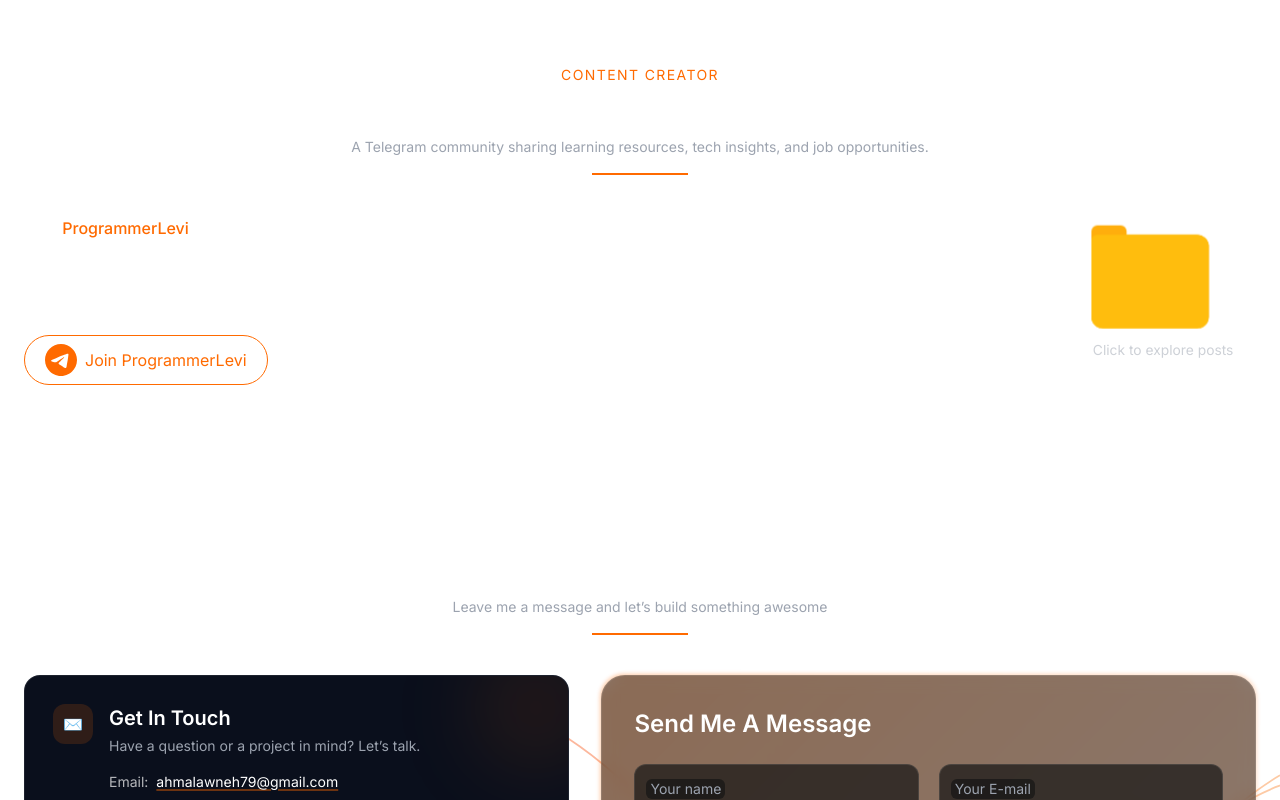
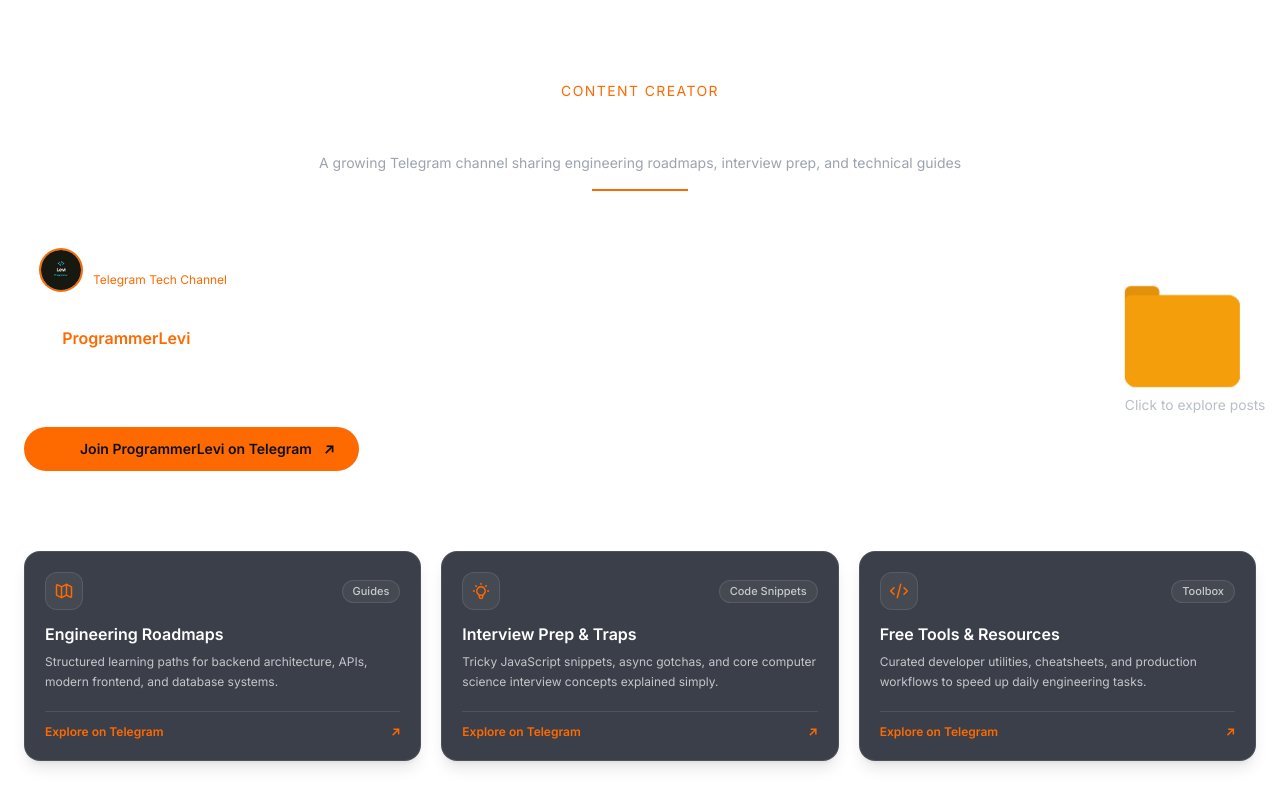
Before and after one commit to a7mad1112/personal-site, a React (Vite) app: page / in a window 1280 px wide. Shown: the part 8520-9320 px from the top of the page. Built offline with nearby package versions, Linux system fonts and the light colour scheme.

Commit message:
feat(content-creator): add prominent Telegram CTA, mobile-friendly topic cards, and optimize 3D folder

```diff
--- a/src/components/sections/ContentCreator.jsx
+++ b/src/components/sections/ContentCreator.jsx
@@ -3,6 +3,72 @@
 import SectionHeader from "../layout/SectionHeader.jsx";
 import Folder from "../ui/folder/Folder.jsx";
 import { telegramPosts } from "../../data/telegramPosts.js";
+
+const CHANNEL_TOPICS = [
+  {
+    title: "Engineering Roadmaps",
+    tag: "Guides",
+    desc: "Structured learning paths for backend architecture, APIs, modern frontend, and database systems.",
+    icon: (
+      <svg
+        className="w-5 h-5 text-[var(--accent)]"
+        fill="none"
+        viewBox="0 0 24 24"
+        stroke="currentColor"
+      >
+        <path
+          strokeLinecap="round"
+          strokeLinejoin="round"
+          strokeWidth={1.8}
+          d="M9 20l-5.447-2.724A1 1 0 013 16.382V5.618a1 1 0 011.447-.894L9 7m0 13l6-3m-6 3V7m6 10l4.553 2.276A1 1 0 0021 18.382V7.618a1 1 0 00-.553-.894L15 4m0 13V4m0 0L9 7"
+        />
+      </svg>
+    ),
+    link: "https://t.me/ProgrammerLevi",
+  },
+  {
+    title: "Interview Prep & Traps",
+    tag: "Code Snippets",
+    desc: "Tricky JavaScript snippets, async gotchas, and core computer science interview concepts explained simply.",
+    icon: (
+      <svg
+        className="w-5 h-5 text-[var(--accent)]"
+        fill="none"
+        viewBox="0 0 24 24"
+        stroke="currentColor"
+      >
+        <path
+          strokeLinecap="round"
+          strokeLinejoin="round"
+          strokeWidth={1.8}
+          d="M9.663 17h4.673M12 3v1m6.364 1.636l-.707.707M21 12h-1M4 12H3m3.343-5.657l-.707-.707m2.828 9.9a5 5 0 117.072 0l-.548.547A3.374 3.374 0 0014 18.469V19a2 2 0 11-4 0v-.531c0-.895-.356-1.754-.988-2.386l-.548-.547z"
+        />
+      </svg>
+    ),
+    link: "https://t.me/ProgrammerLevi/80",
+  },
+  {
+    title: "Free Tools & Resources",
+    tag: "Toolbox",
+    desc: "Curated developer utilities, cheatsheets, and production workflows to speed up daily engineering tasks.",
+    icon: (
+      <svg
+        className="w-5 h-5 text-[var(--accent)]"
+        fill="none"
+        viewBox="0 0 24 24"
+        stroke="currentColor"
+      >
+        <path
+          strokeLinecap="round"
+          strokeLinejoin="round"
+          strokeWidth={1.8}
+          d="M10 20l4-16m4 4l4 4-4 4M6 16l-4-4 4-4"
+        />
+      </svg>
+    ),
+    link: "https://t.me/ProgrammerLevi/82",
+  },
+];
 
 export default function ContentCreator() {
   const rm = useReducedMotion();
@@ -11,11 +77,13 @@
     visible: {
       opacity: 1,
       y: 0,
-      transition: { duration: 0.5, ease: "easeOut" },
+      transition: { duration: 0.45, ease: "easeOut" },
     },
   };
 
-  const folderItems = telegramPosts.map((p) => (
+  const folderItems = telegramPosts.map((p) => {
+    const imgSrc = p.img.startsWith("/") ? p.img : `/${p.img}`;
+    return (
       <a
         key={p.link}
         href={p.link}
@@ -23,21 +91,22 @@
         rel="noopener noreferrer"
         title={p.name}
         aria-label={p.name}
-      className="block w-full h-full "
+        className="block w-full h-full"
       >
         <div className="w-full h-full rounded-[12px] overflow-hidden">
           <img
-          src={p.img}
+            src={imgSrc}
             alt={p.name}
             draggable={false}
             className="w-full h-full object-cover align-middle"
           />
         </div>
       </a>
-  ));
+    );
+  });
 
   return (
-    <section id="content" className="py-20 relative">
+    <section id="content" className="py-24 relative">
       <Container>
         <motion.div
           variants={fadeUp}
@@ -47,48 +116,67 @@
         >
           <SectionHeader
             kicker="Content Creator"
-            title="ProgrammerLevi Channel"
-            subtitle="A Telegram community sharing learning resources, tech insights, and job opportunities."
+            title="ProgrammerLevi Community"
+            subtitle="A growing Telegram channel sharing engineering roadmaps, interview prep, and technical guides"
           />
 
-          <div className="mt-10 flex flex-col md:flex-row items-center justify-between gap-8">
-            {/* Left text block */}
-            <motion.div
-              className="flex-1 space-y-4 text-[var(--muted)]"
-              variants={fadeUp}
-            >
-              <p className="text-white/90 leading-relaxed">
+          {/* ── Top Hero Block: Intro & Action + Desktop Folder ── */}
+          <div className="mt-12 grid lg:grid-cols-12 gap-8 lg:gap-12 items-center">
+            {/* Left Column: Info & Action */}
+            <div className="lg:col-span-7 space-y-6">
+              {/* Channel Header Pill */}
+              <div className="inline-flex items-center gap-3 rounded-2xl bg-white/5 border border-white/10 px-4 py-2.5">
+                <img
+                  src="/telegram/programmerLevi.png"
+                  alt="ProgrammerLevi"
+                  className="w-10 h-10 rounded-full object-cover ring-2 ring-[var(--accent)]"
+                  loading="lazy"
+                />
+                <div>
+                  <h4 className="text-sm font-bold text-white">
+                    ProgrammerLevi
+                  </h4>
+                  <p className="text-xs text-[var(--accent)]">
+                    Telegram Tech Channel
+                  </p>
+                </div>
+              </div>
+
+              <p className="text-white/80 leading-relaxed text-sm sm:text-base">
                 I run{" "}
-                <span className="text-[var(--accent)] font-medium">
+                <span className="text-[var(--accent)] font-semibold">
                   ProgrammerLevi
                 </span>
-                , a growing Telegram channel dedicated to helping students and
-                developers stay updated with technical content, tutorials, and
-                real-world opportunities. The goal is to empower learners with
-                valuable resources and bridge the gap between education and the
-                tech industry.
+                , a growing community dedicated to helping aspiring developers
+                and university students master core software concepts, tackle
+                technical interview questions, and discover modern engineering
+                tools.
               </p>
 
+              {/* Prominent Call to Action */}
+              <div>
                 <a
                   href="https://t.me/ProgrammerLevi"
                   target="_blank"
                   rel="noopener noreferrer"
-                className="inline-flex items-center gap-2 rounded-full border border-[var(--accent)] px-5 py-2 text-[var(--accent)] transition-all"
+                  className="inline-flex items-center gap-3 rounded-full bg-[var(--accent)] px-6 py-3 text-sm font-bold text-[#0b0f19] hover:opacity-95 hover:shadow-lg hover:shadow-[var(--accent)]/20 transition-all cursor-pointer group"
                 >
                   <img
-                  src="telegram/telegram.svg"
+                    src="/telegram/telegram.svg"
                     alt="Telegram"
-                  className="h-8 w-8"
+                    className="h-5 w-5"
                     loading="lazy"
                   />
-                Join ProgrammerLevi
+                  <span>Join ProgrammerLevi on Telegram</span>
+                  <span className="group-hover:translate-x-0.5 transition-transform">
+                    ↗
+                  </span>
                 </a>
-            </motion.div>
+              </div>
+            </div>
 
-            <motion.div
-              className="flex-1 flex justify-center md:justify-end mr-8"
-              variants={fadeUp}
-            >
+            {/* Right Column: 3D Folder (Visible on desktop) */}
+            <div className="hidden lg:flex lg:col-span-5 justify-center lg:justify-end">
               <Folder
                 size={1.15}
                 color="#F59E0B"
@@ -97,7 +185,51 @@
                 showHint={true}
                 hintText="Click to explore posts"
               />
-            </motion.div>
+            </div>
+          </div>
+
+          {/* ── Topic Preview Cards (Responsive on Mobile & Desktop) ── */}
+          <div className="mt-12">
+            <h4 className="text-xs uppercase tracking-widest font-semibold text-white/50 mb-4">
+              Popular Channel Topics
+            </h4>
+            <div className="grid grid-cols-1 sm:grid-cols-2 lg:grid-cols-3 gap-5">
+              {CHANNEL_TOPICS.map((topic) => (
+                <a
+                  key={topic.title}
+                  href={topic.link}
+                  target="_blank"
+                  rel="noopener noreferrer"
+                  className="group rounded-2xl bg-[var(--surface)]/80 backdrop-blur-sm border border-white/10 hover:border-[var(--accent)]/40 p-5 flex flex-col justify-between transition-all duration-300 shadow-lg hover:shadow-xl hover:-translate-y-1"
+                >
+                  <div>
+                    <div className="flex items-center justify-between mb-3">
+                      <div className="p-2 rounded-xl bg-white/5 border border-white/10 group-hover:border-[var(--accent)]/40 transition-colors">
+                        {topic.icon}
+                      </div>
+                      <span className="text-[11px] font-medium px-2.5 py-0.5 rounded-full bg-white/5 border border-white/10 text-white/70">
+                        {topic.tag}
+                      </span>
+                    </div>
+
+                    <h5 className="text-white font-bold text-base group-hover:text-[var(--accent)] transition-colors">
+                      {topic.title}
+                    </h5>
+
+                    <p className="mt-1.5 text-xs text-white/70 leading-relaxed">
+                      {topic.desc}
+                    </p>
+                  </div>
+
+                  <div className="mt-5 pt-3 border-t border-white/10 flex items-center justify-between text-xs font-semibold text-[var(--accent)]">
+                    <span>Explore on Telegram</span>
+                    <span className="group-hover:translate-x-1 transition-transform">
+                      ↗
+                    </span>
+                  </div>
+                </a>
+              ))}
+            </div>
           </div>
         </motion.div>
       </Container>
```
Lines whose indentation alone changed are shown as unchanged.
